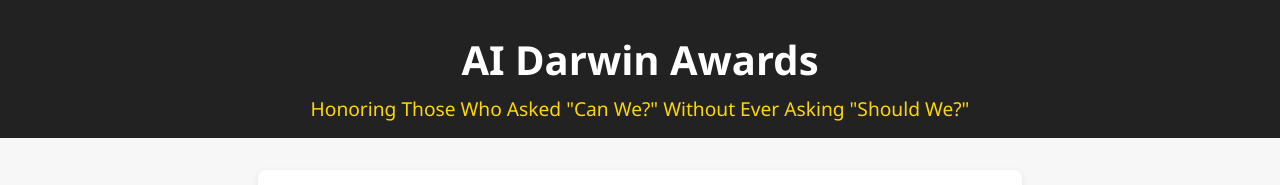
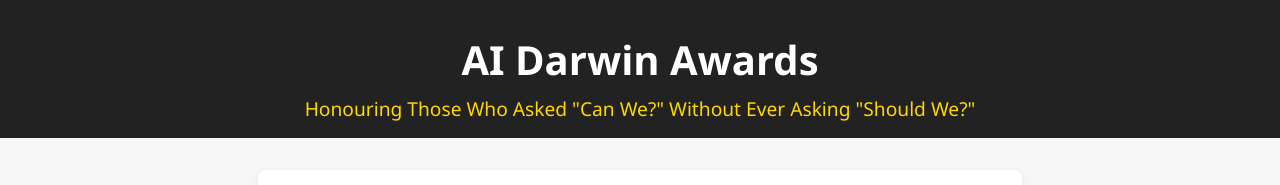
Before and after one commit to pbutland/ai-darwin-awards, a plain HTML site: page index.html in a window 1280 px wide. Shown: the top 185 px of the page. Drawn offline with Linux system fonts and the light colour scheme.

Commit message:
Fixed typo

```diff
--- a/index.html
+++ b/index.html
@@ -55,7 +55,7 @@
 <body>
     <header>
         <h1>AI Darwin Awards</h1>
-        <div class="subtitle">Honoring Those Who Asked "Can We?" Without Ever Asking "Should We?"</div>
+        <div class="subtitle">Honouring Those Who Asked "Can We?" Without Ever Asking "Should We?"</div>
         <!-- <div class="subtitle">Celebrating the Most Spectacularly Ill-Advised Uses of Artificial Intelligence</div> -->
     </header>
     <main>
```
